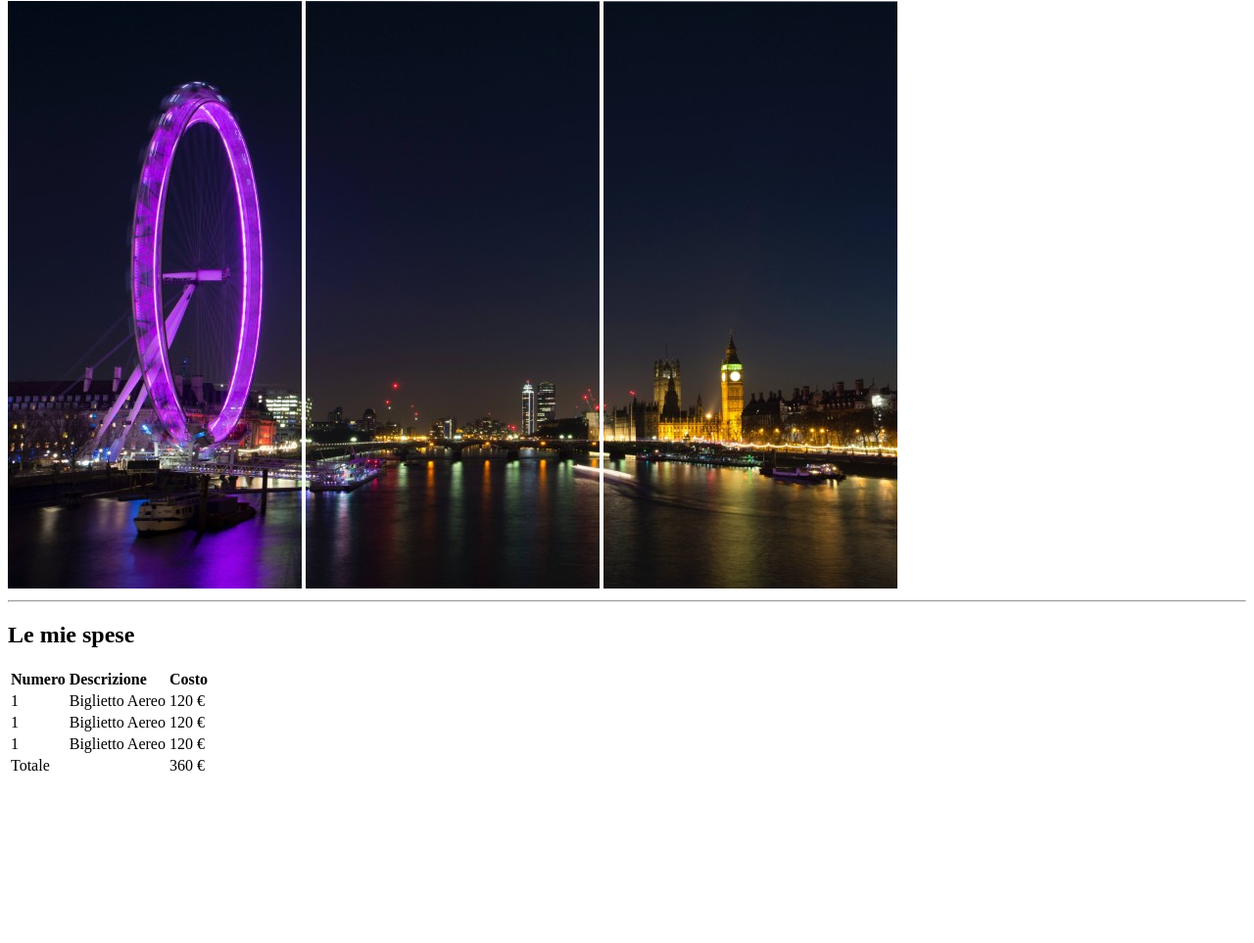
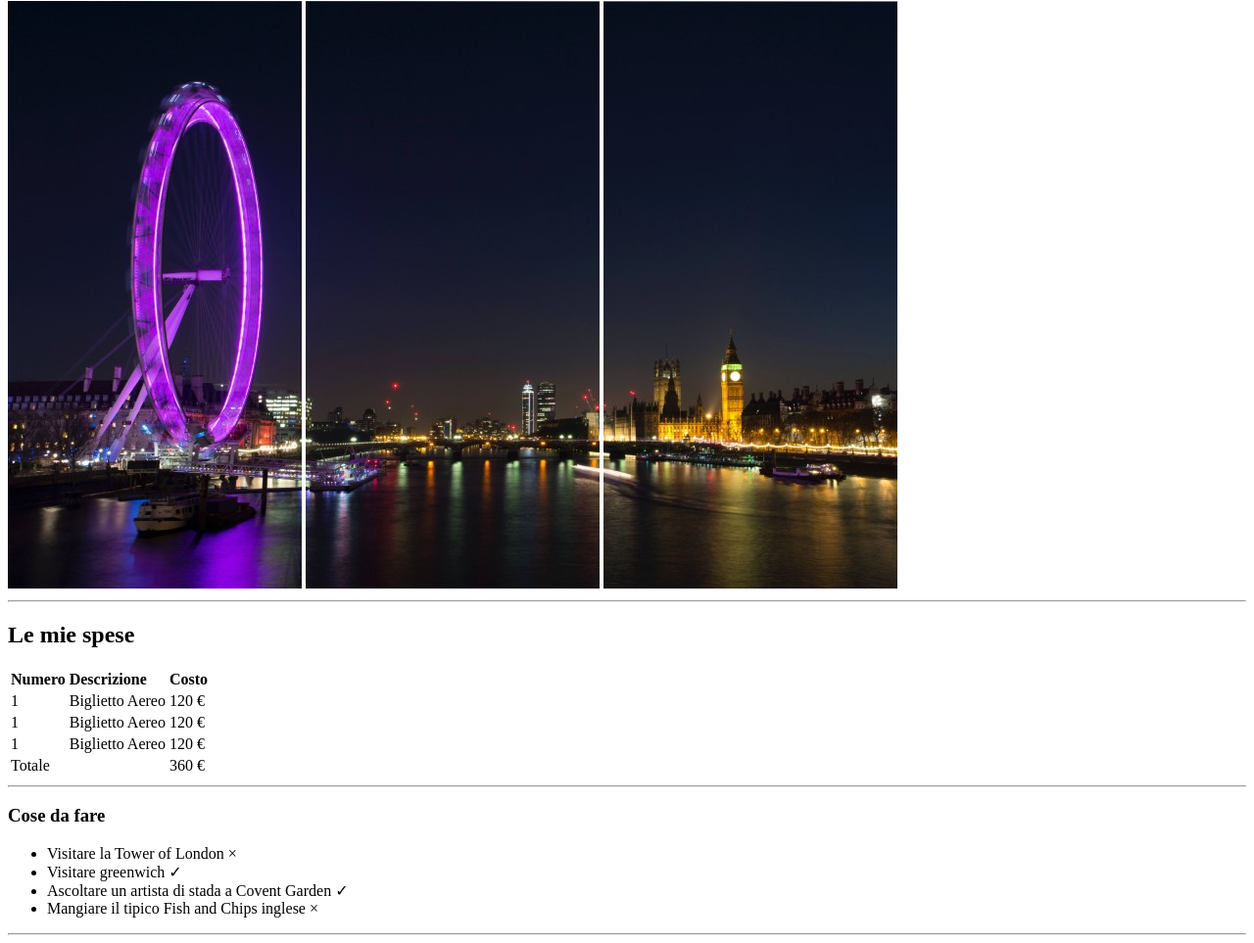
Before and after one commit to SimonePavone97/html-london-trip, a plain HTML site: page index.html in a window 1280 px wide. Shown: the part 79-1042 px from the top of the page at 98% size. Before the commit the page ends 881 px from the top, so only its background shows below. Drawn offline with Linux system fonts and the light colour scheme.

Commit message:
aggiunta 2° sezione

```diff
--- a/index.html
+++ b/index.html
@@ -18,6 +18,7 @@
     <hr>
     <!--Corpo pagina-->
     <main>
+        <section>
             <h2>Le mie spese</h2>
                 <table>
                 <!-- intestazione tabella -->
@@ -48,7 +49,7 @@
                             <td>Biglietto Aereo</td>
                             <td>120 &euro; </td>
                         </tr>
-
+                    </tbody>
                         <!--chiusura della tabella-->
                         <tfoot>
                             <tr>
@@ -57,8 +58,23 @@
                                 <td>360 &euro; </td>
                             </tr>
                         </tfoot>
-            </tbody>
                 </table>
+        </section>
+
+    <hr>
+
+    <section>
+        <h3>Cose da fare</h3>
+        <ul>
+            <li>Visitare la Tower of London &#215; </li>
+            <li>Visitare greenwich &#10003; </li>
+            <li>Ascoltare un artista di stada a Covent Garden &#10003; </li>
+            <li>Mangiare il tipico Fish and Chips inglese &#215; </li>
+        </ul>
+    </section>
+
+    <hr>
+
     </main>
 
     <footer>
```
Lines whose indentation alone changed are shown as unchanged.
